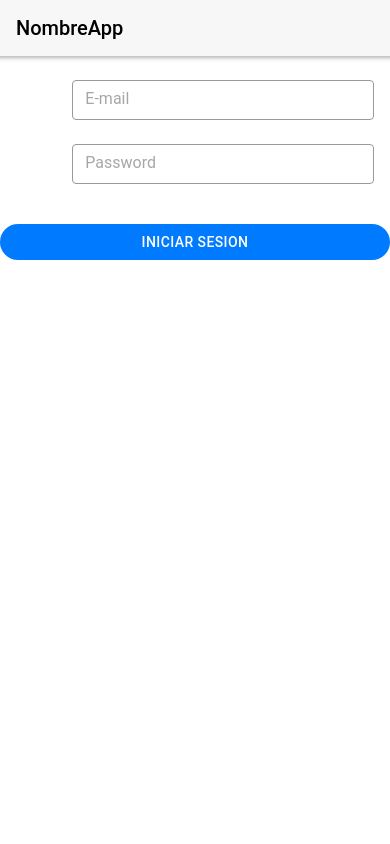
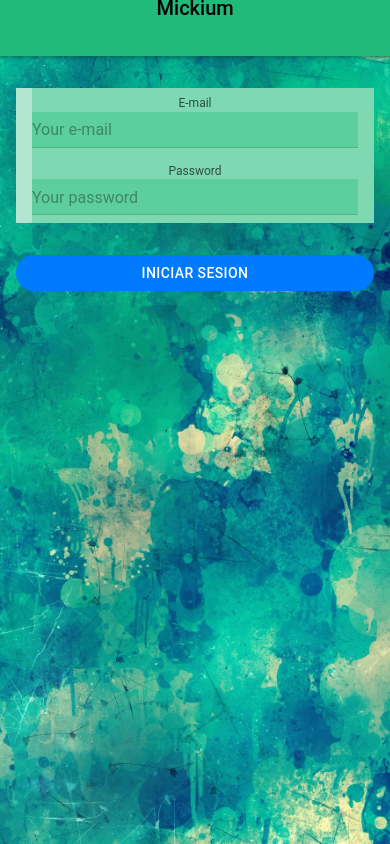
Before and after one commit to CamiRedigonda/ProyectoFinal, a website: page www/index.html in a window 390 px wide. Drawn offline with Linux system fonts and the light colour scheme; some packages are replaced by stand-ins of ours; files that its build step writes are made by us from their sources.

Commit message:
Agrego estilos

```diff
--- /dev/null
+++ b/www/estilos.css
@@ -0,0 +1,13 @@
+.page-content{
+	background-image: url(img/8.jpg) !important;
+	background-size: cover !important;
+}
+.navbar-inner{
+	background-color: rgb( 32, 187, 122) !important;
+	height: 15vh;
+	padding-top: 8vw;
+
+}
+.item-content, .item-input, .item-inner, .item-input-wrap{
+	background-color: rgba( 32, 187, 122, 0.35)  !important;
+}
--- a/www/index.html
+++ b/www/index.html
@@ -26,6 +26,7 @@
     <link rel="stylesheet" href="css/icons.css">
     <!-- Path to your custom app styles-->
     <link rel="stylesheet" href="css/app.css">
+    <link rel="stylesheet" href="estilos.css">
 </head>
 
 <body>
@@ -41,31 +42,26 @@
                 <div class="navbar">
                   <div class="navbar-bg"></div>
                   <div class="navbar-inner">
-                    <div class="title">NombreApp </div>
+                    <div class="title">Mickium</div>
                   </div>
                 </div>
                 <!--Termina top navbar-->
-                <div class="block-title">Floating Labels + Outline Inputs</div>
+                <div class="page-content text-align-center">
+                    <div class="block">
                         <div class="list no-hairlines-md">
                           <ul>
-                    <li class="item-content item-input item-input-outline">
-                      <div class="item-media">
-                        <i class="icon demo-list-icon"></i>
-                      </div>
+                            <li class="item-content item-input">
                               <div class="item-inner">
-                        <div class="item-title item-floating-label">E-mail</div>
+                                <div class="item-title item-label">E-mail</div>
                                 <div class="item-input-wrap">
                                   <input type="email" placeholder="Your e-mail">
                                   <span class="input-clear-button"></span>
                                 </div>
                               </div>
                             </li>
-                    <li class="item-content item-input item-input-outline">
-                      <div class="item-media">
-                        <i class="icon demo-list-icon"></i>
-                      </div>
+                            <li class="item-content item-input">
                               <div class="item-inner">
-                        <div class="item-title item-floating-label">Password</div>
+                                <div class="item-title item-label">Password</div>
                                 <div class="item-input-wrap">
                                   <input type="password" placeholder="Your password">
                                   <span class="input-clear-button"></span>
@@ -78,6 +74,8 @@
                     </div>
                 </div>
             </div>
+        </div>
+    </div>
     <script type="text/javascript" src="cordova.js"></script>
     <script type="text/javascript" src="lib/framework7/js/framework7.bundle.min.js"></script>
     <script type="text/javascript" src="js/my-app.js"></script>
--- a/www/js/my-app.js
+++ b/www/js/my-app.js
@@ -3,6 +3,9 @@
 var $$ = Dom7;
 
 var app = new Framework7({
+    navbar: {
+        mdCenterTitle: true,
+    },
     // App root element
     root: '#app',
     // App Name
@@ -22,6 +25,7 @@ var app = new Framework7({
     ]
     // ... other parameters
   });
+
 
 var mainView = app.views.create('.view-main');
 
@@ -43,7 +47,6 @@ $$(document).on('page:init', function (e) {
 $$(document).on('page:init', '.page[data-name="about"]', function (e) {
     // Do something here when page with data-name="about" attribute loaded and initialized
     console.log(e);
-    alert('Hello');
 })
 
 
```
Also changed, not shown: www/about.html (+3 -0 lines), www/img/1.jpg (added), www/img/2.jpg (added), www/img/3.jpg (added), www/img/4.jpg (added), www/img/5.jpg (added), www/img/6.jpg (added), www/img/7.jpg (added), www/img/8.jpg (added). Lines whose indentation alone changed are shown as unchanged.
